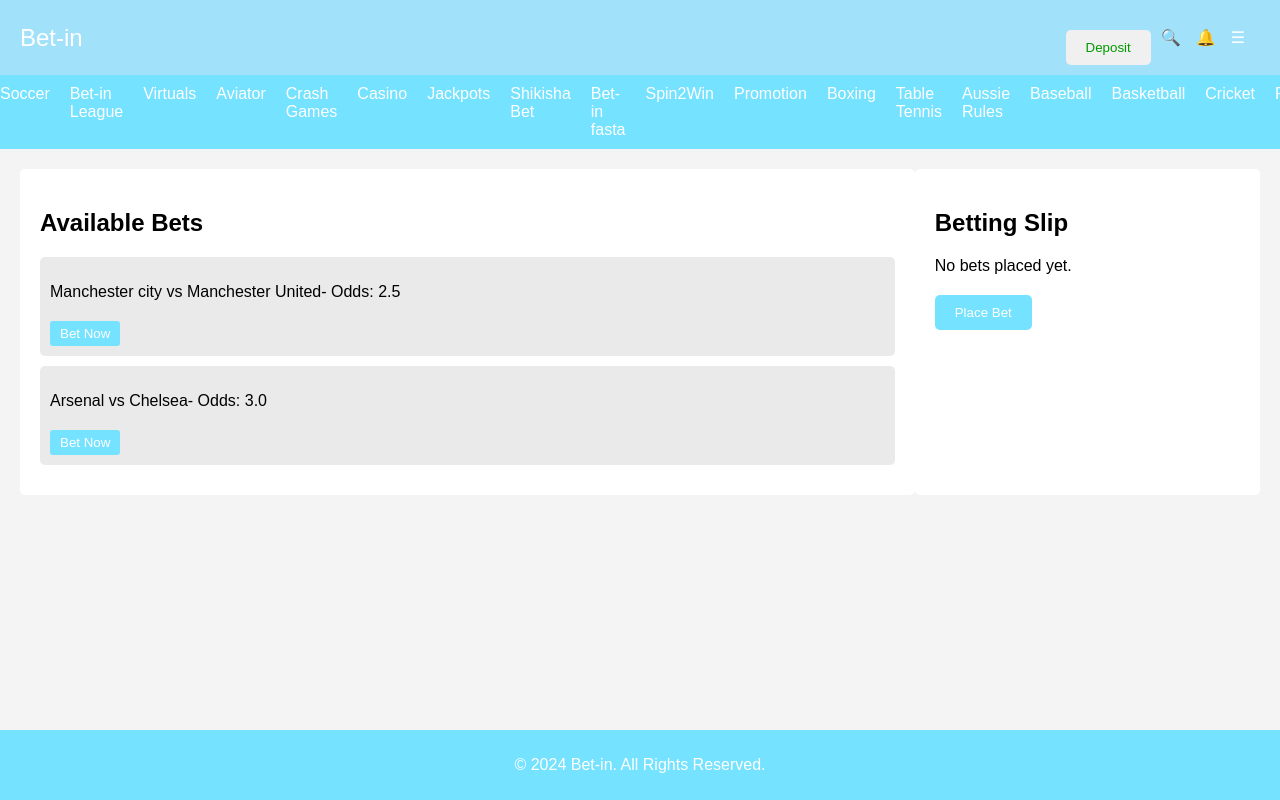
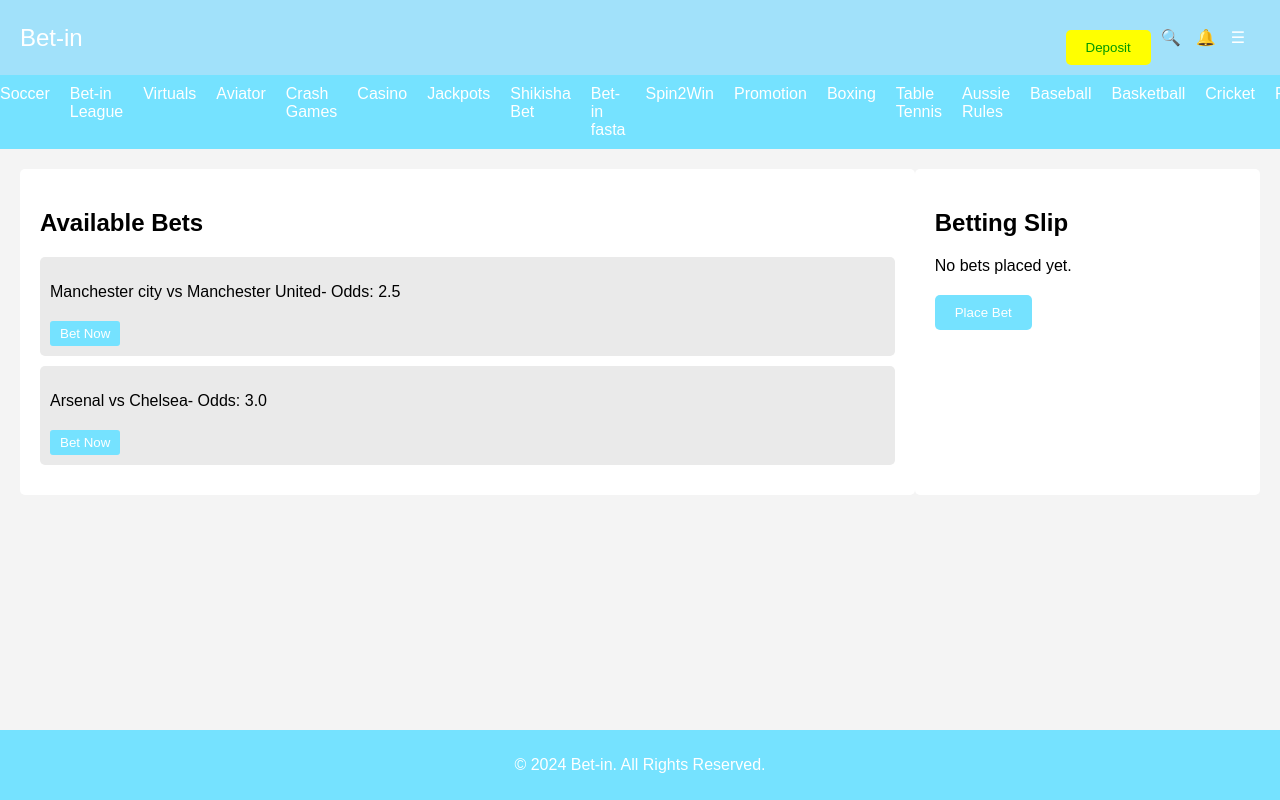
Before and after one commit to Anto-4ny/Bet-in, a plain HTML site: page index.html in a window 1280 px wide. In both pictures the pointer is over the button "Deposit". Drawn offline with Linux system fonts and the light colour scheme.

Commit message:
Update styles.css

```diff
--- a/styles.css
+++ b/styles.css
@@ -39,7 +39,7 @@ header {
 }
 
 .deposit-button:hover {
-    background-color: #f0f0f0;
+    background-color: yellow;
 }
 
 .icon {
```
